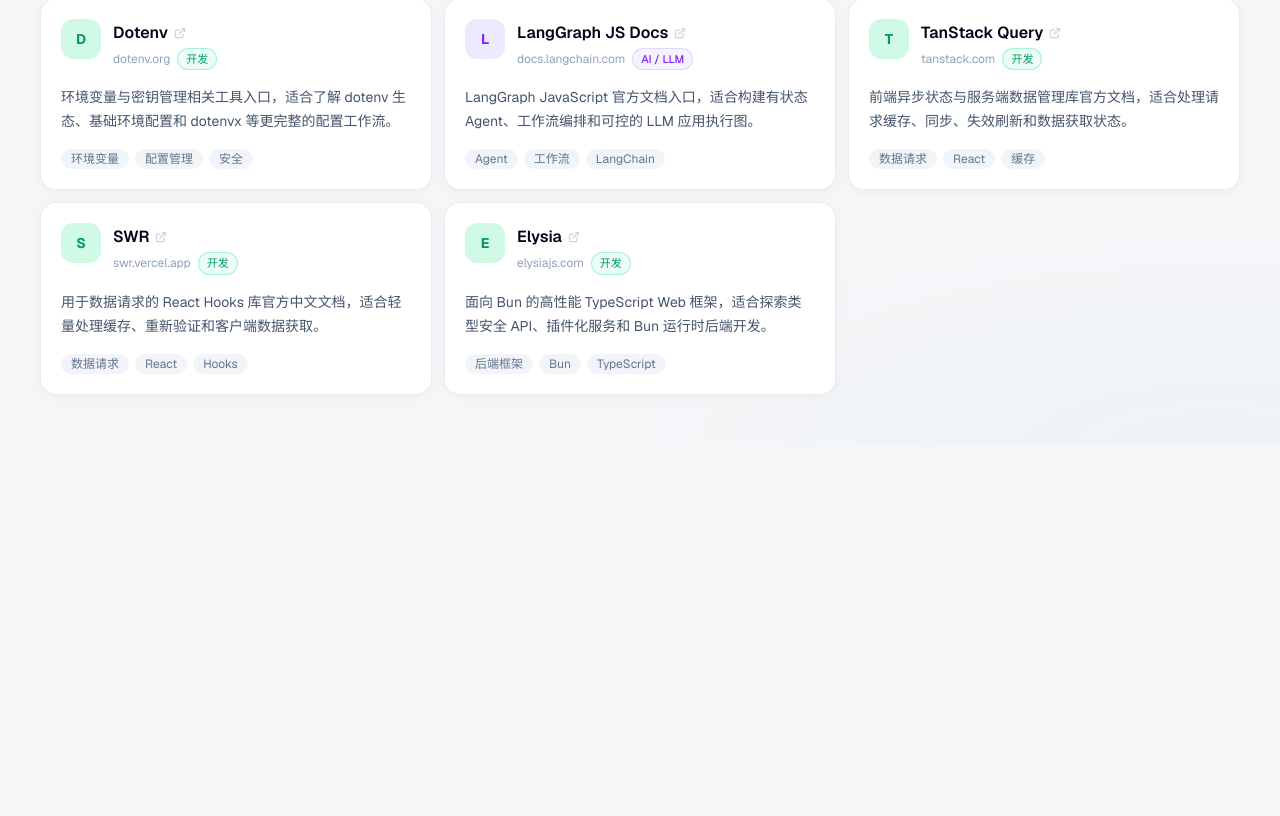
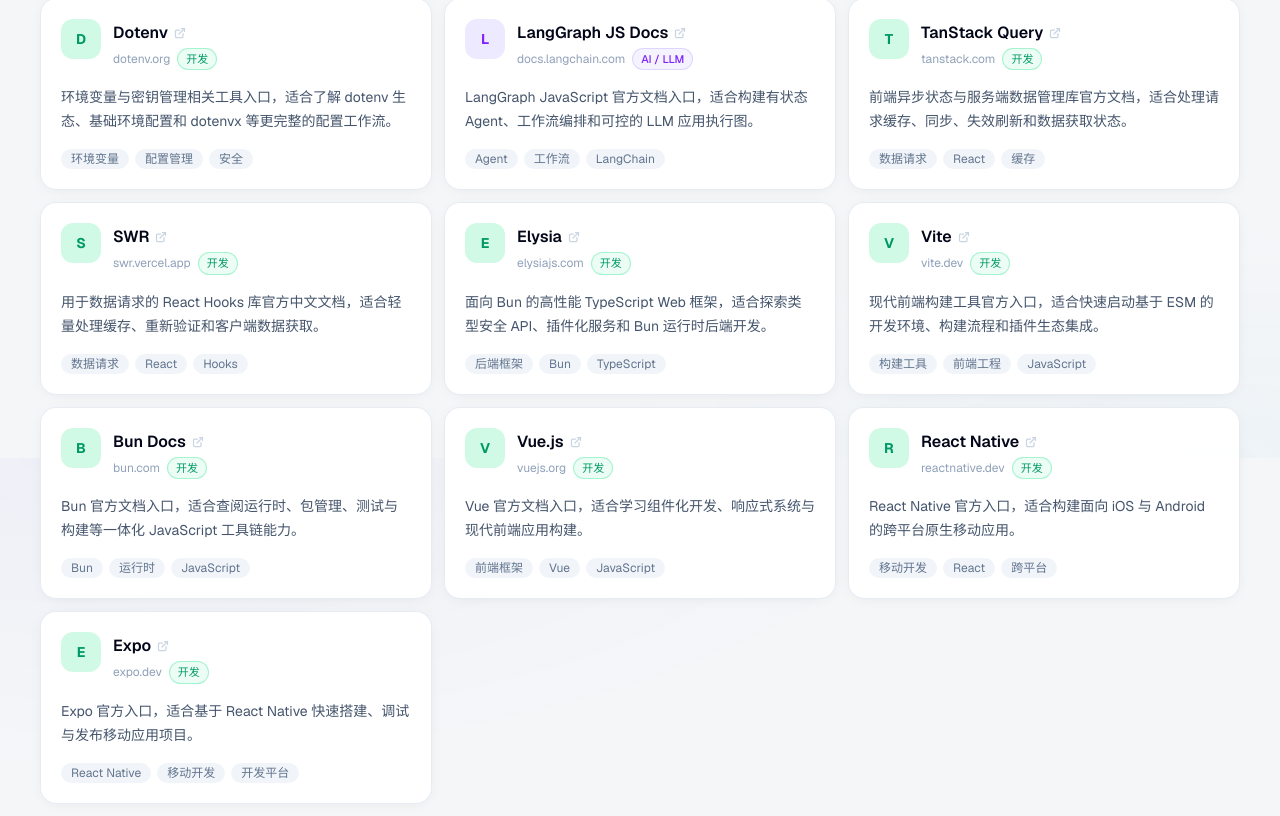
Before and after one commit to Renouc/site-atlas, a Next.js app: page / in a window 1280 px wide. Shown: the part 4342-5158 px from the top of the page. Before the commit the page ends 4785 px from the top, so only its background shows below. Built offline with nearby package versions, Linux system fonts and the light colour scheme.

Commit message:
feat: ✨ 新增 Vite 等开发站点

```diff
--- a/data/sites.ts
+++ b/data/sites.ts
@@ -651,4 +651,54 @@
     sortOrder: 650,
     status: "active",
   },
+  {
+    id: "vite",
+    name: "Vite",
+    url: "https://vite.dev/",
+    description: "现代前端构建工具官方入口，适合快速启动基于 ESM 的开发环境、构建流程和插件生态集成。",
+    category: "开发",
+    tags: ["构建工具", "前端工程", "JavaScript"],
+    sortOrder: 660,
+    status: "active",
+  },
+  {
+    id: "bun-docs",
+    name: "Bun Docs",
+    url: "https://bun.com/docs",
+    description: "Bun 官方文档入口，适合查阅运行时、包管理、测试与构建等一体化 JavaScript 工具链能力。",
+    category: "开发",
+    tags: ["Bun", "运行时", "JavaScript"],
+    sortOrder: 670,
+    status: "active",
+  },
+  {
+    id: "vue",
+    name: "Vue.js",
+    url: "https://vuejs.org/",
+    description: "Vue 官方文档入口，适合学习组件化开发、响应式系统与现代前端应用构建。",
+    category: "开发",
+    tags: ["前端框架", "Vue", "JavaScript"],
+    sortOrder: 680,
+    status: "active",
+  },
+  {
+    id: "react-native",
+    name: "React Native",
+    url: "https://reactnative.dev/",
+    description: "React Native 官方入口，适合构建面向 iOS 与 Android 的跨平台原生移动应用。",
+    category: "开发",
+    tags: ["移动开发", "React", "跨平台"],
+    sortOrder: 690,
+    status: "active",
+  },
+  {
+    id: "expo",
+    name: "Expo",
+    url: "https://expo.dev/",
+    description: "Expo 官方入口，适合基于 React Native 快速搭建、调试与发布移动应用项目。",
+    category: "开发",
+    tags: ["React Native", "移动开发", "开发平台"],
+    sortOrder: 700,
+    status: "active",
+  },
 ];
```
Also changed, not shown: 1 other file (tests, documents, lock files or other folders).
